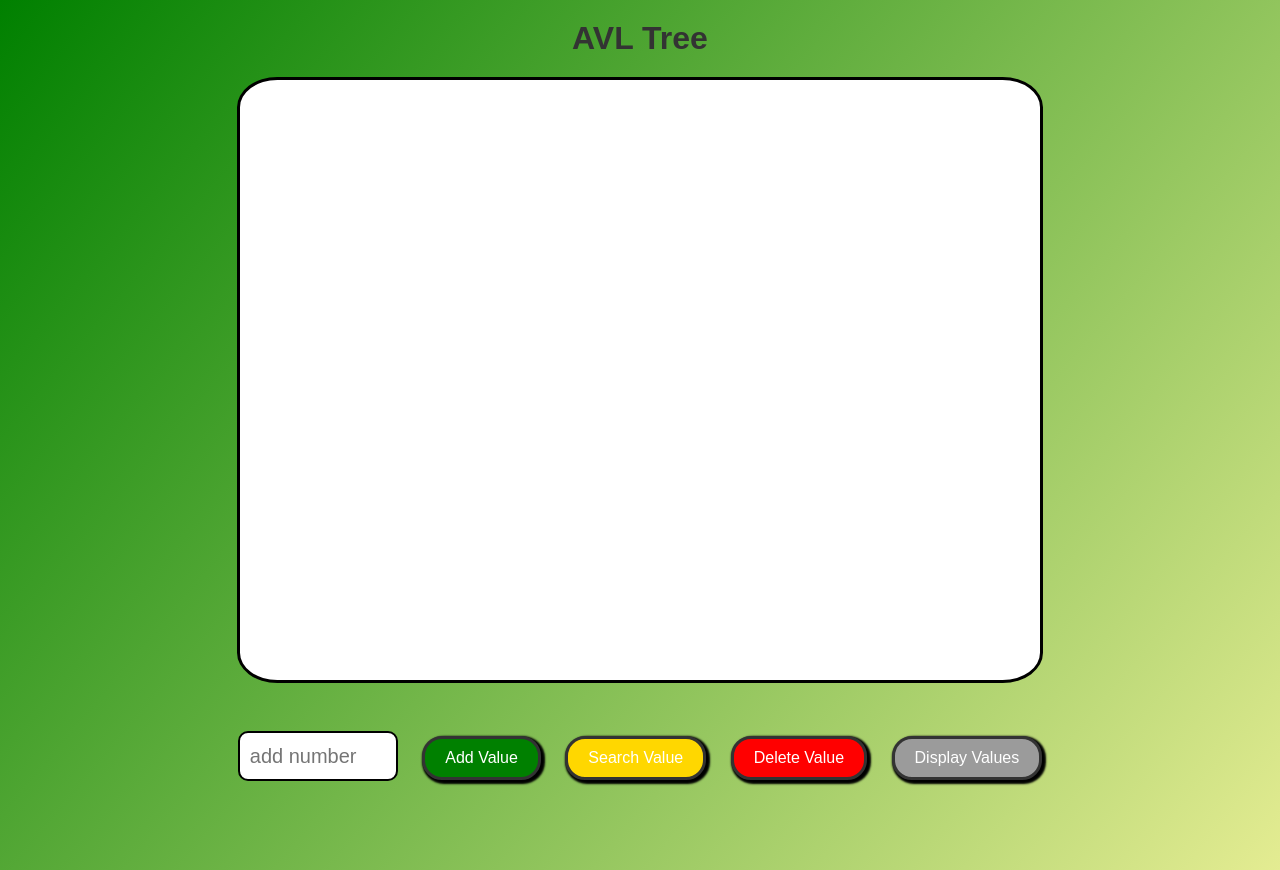
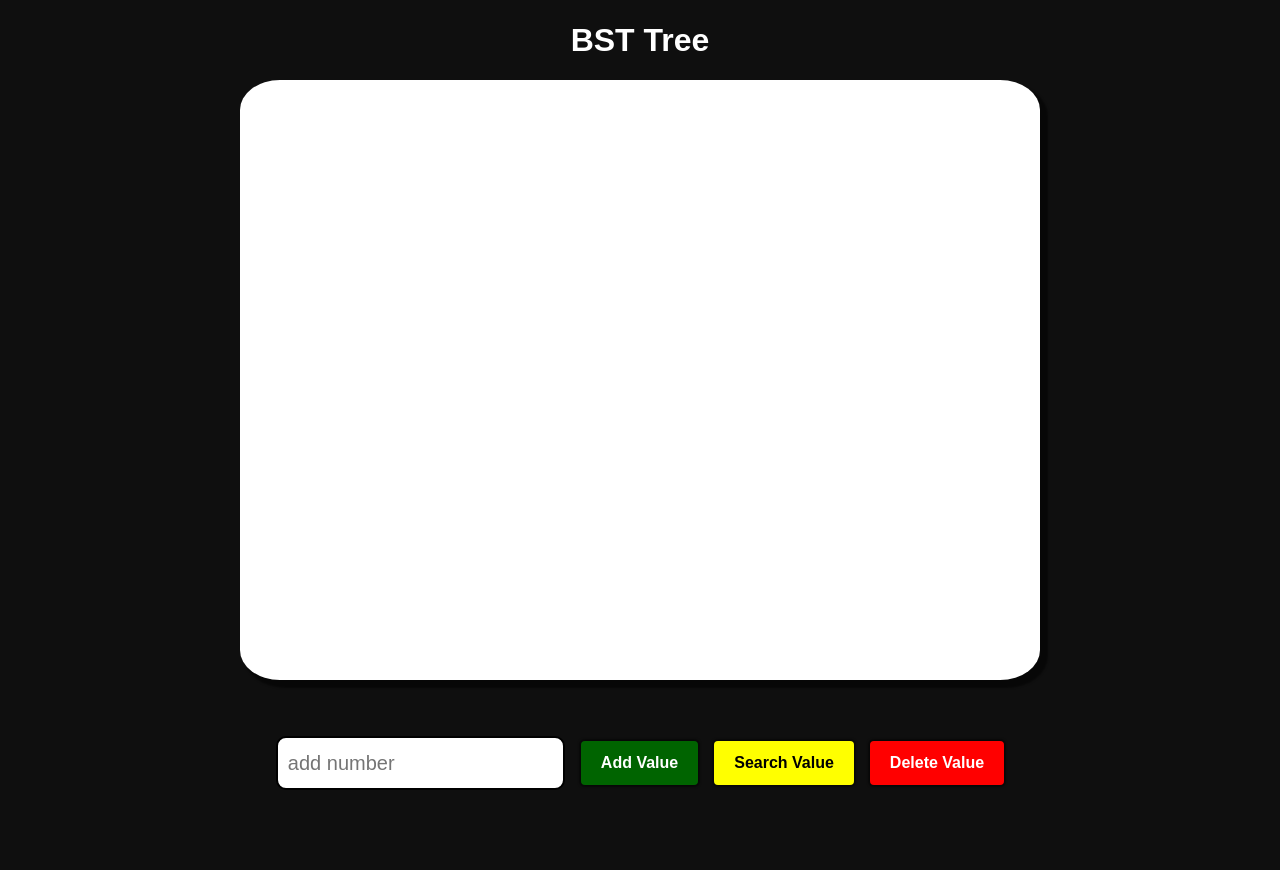
Before and after one commit to 3boudi/AVL-BST, a plain HTML site: page index.html in a window 1280 px wide. After the commit the page ends 800 px from the top, so only its background shows below. Drawn offline with Linux system fonts and the light colour scheme.

Commit message:
feat: restyle project

```diff
--- a/index.html
+++ b/index.html
@@ -1,28 +1,29 @@
 <!DOCTYPE html>
 <html lang="en">
-
 	<head>
-  <meta charset="UTF-8">
-  <meta name="viewport" content="width=device-width, initial-scale=1.0">
-  <title>AVL Tree Visualization</title>
-  <link rel="stylesheet" href="style.css">
+		<meta charset="UTF-8" />
+		<meta name="viewport" content="width=device-width, initial-scale=1.0" />
+		<title>BST Demonstration</title>
+		<link rel="stylesheet" href="reset.css" />
+		<link rel="stylesheet" href="style.css" />
 	</head>
 
 	<body>
-  <h1>AVL Tree</h1>
+		<h1>BST Tree</h1>
 
 		<canvas id="canvas" width="800" height="600"></canvas>
 
-  <br>
+		<br />
 
-  <input type="number" id="nodeValue" placeholder="add number">
-  <button class="Add" onclick="addValue()">Add Value</button>
+		<div class="inputs">
+			<input type="number" id="nodeValue" placeholder="add number" />
+			<button class="add" onclick="addValue()">Add Value</button>
 			<button class="search" onclick="searchValue()">Search Value</button>
 			<button class="delete" onclick="deleteValue()">Delete Value</button>
-  <button class="display">Display Values</button>
+		</div>
+
+		<!-- <button class="display">Display Values</button> -->
 
 		<script src="avl.js"></script>
-
 	</body>
-
 </html>
--- /dev/null
+++ b/reset.css
@@ -0,0 +1,68 @@
+/* 1. Use a more-intuitive box-sizing model */
+*,
+*::before,
+*::after {
+	box-sizing: border-box;
+}
+
+/* 2. Remove default margin */
+* {
+	margin: 0;
+}
+
+body {
+	/* 3. Add accessible line-height */
+	line-height: 1.5;
+	/* 4. Improve text rendering */
+	-webkit-font-smoothing: antialiased;
+}
+
+/* 5. Improve media defaults */
+img,
+picture,
+video,
+canvas,
+svg {
+	display: block;
+	max-width: 100%;
+}
+
+/* 6. Inherit fonts for form controls */
+input,
+button,
+textarea,
+select {
+	font: inherit;
+}
+
+/* 7. Avoid text overflows */
+p,
+h1,
+h2,
+h3,
+h4,
+h5,
+h6 {
+	overflow-wrap: break-word;
+}
+
+/* 8. Improve line wrapping */
+p {
+	text-wrap: pretty;
+}
+h1,
+h2,
+h3,
+h4,
+h5,
+h6 {
+	text-wrap: balance;
+}
+
+/*
+  9. Create a root stacking context
+*/
+#root,
+#__next {
+	isolation: isolate;
+}
--- a/style.css
+++ b/style.css
@@ -1,86 +1,66 @@
-*{
-  margin:0 ;
-    padding: 0;
-    font-family:'Poppins',sans-serif;
-    box-sizing: border-box;
-
-}
 body {
 	font-family: Arial, sans-serif;
 	text-align: center;
-    margin: 0;
-    padding: 0;
-    background:  linear-gradient(130deg , #008000 , rgb(228, 236, 146));
-   height: 850px;
+	background-color: #0f0f0f;
+	height: 100vh;
+	display: flex;
+	flex-direction: column;
+	align-items: center;
+	justify-content: stretch;
+	gap: 1rem;
 }
 
 h1 {
-    color: #333;
-    margin: 20px 0;
+	color: white;
+	margin-top: 1rem;
 }
 
 canvas {
-    border: 3px solid #000000;
 	background-color: #fff;
 	display: block;
-    margin: 20px auto;
 	border-radius: 5%;
+	box-shadow: 6px 6px 2px 2px rgba(0, 0, 0, 0.5);
+}
+
+.inputs {
+	display: flex;
+	justify-content: center;
+	align-items: center;
+	gap: 1rem;
 }
 
 input[type="number"] {
-    width: 160px;
-    height: 50px;
-    padding: 10px ;
-    margin: 10px;
+	padding: 10px;
 	border: 2px solid #000000;
 	border-radius: 10px;
-    font-size: 20px ;
+	font-size: 20px;
 }
 
 button {
 	padding: 10px 20px;
 	color: rgb(255, 255, 255);
-    border-radius: 20px;
+	border-radius: 4px;
+	outline: none;
+	border: none;
+	font-size: 16px;
+	font-weight: 600;
+	box-shadow: 0 0 2px 2px rgba(0, 0, 0, 0.5);
+
+	&:hover {
 		cursor: pointer;
-    font-size: 16px;
-    border: #333 solid ;
-    box-shadow: 2px 2px 2px 2px   black;
-    margin: 10px;
 	}
-  .Add{
-    background-color: green;
 }
-  .search{
-    background-color:gold;
+
+.add {
+	background-color: rgb(0, 100, 0);
 }
-  .delete{
+.search {
+	background-color: yellow;
+	color: black;
+}
+.delete {
 	background-color: red;
 }
-  .display{
-    background-color: #9b9b9b
+.display {
+	background-color: #9b9b9b;
 }
-  .Add:hover{
-    background-color: rgb(48, 76, 7);
-  }
-
-  .search:hover {
-    background-color: #8e952e;
-  }
-  .delete:hover{
-    background-color: rgb(129, 30, 30);
-  }
-
-  .display:hover{
-    background-color: black ;
-
-  }
- .creater{
-  border: 2px #000000 solid ;
-  background: white ;
-  border-radius: 10% ;
-  padding: 20px;
-  margin: 10px 0px;
-  width: 300px;
-  cursor: pointer;
-
- }
```
Lines whose indentation alone changed are shown as unchanged.
